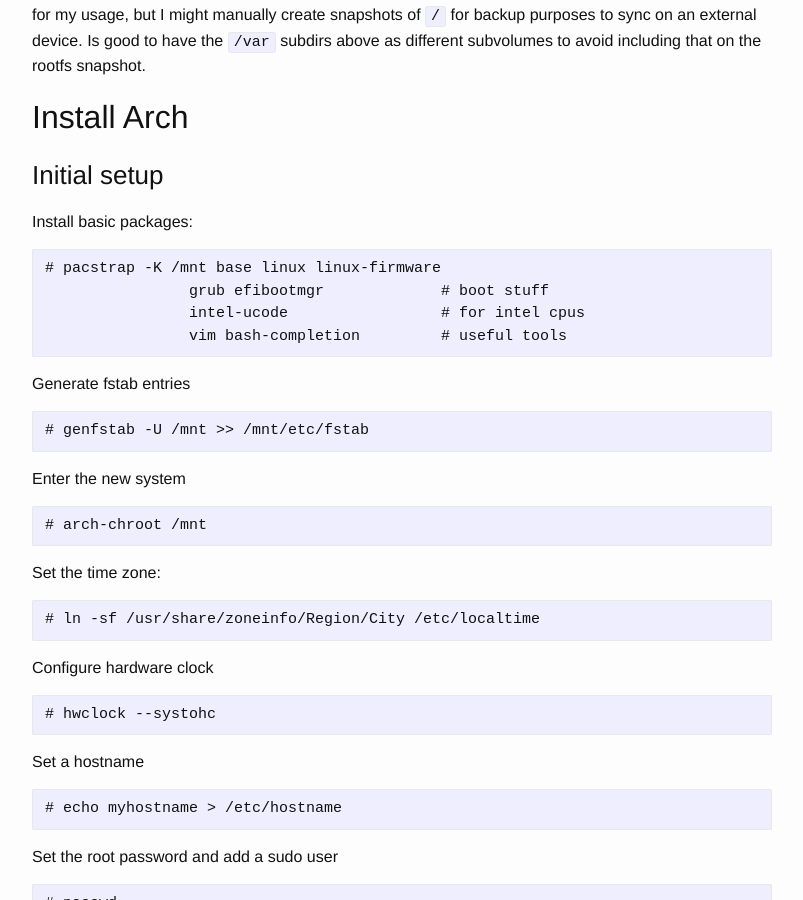
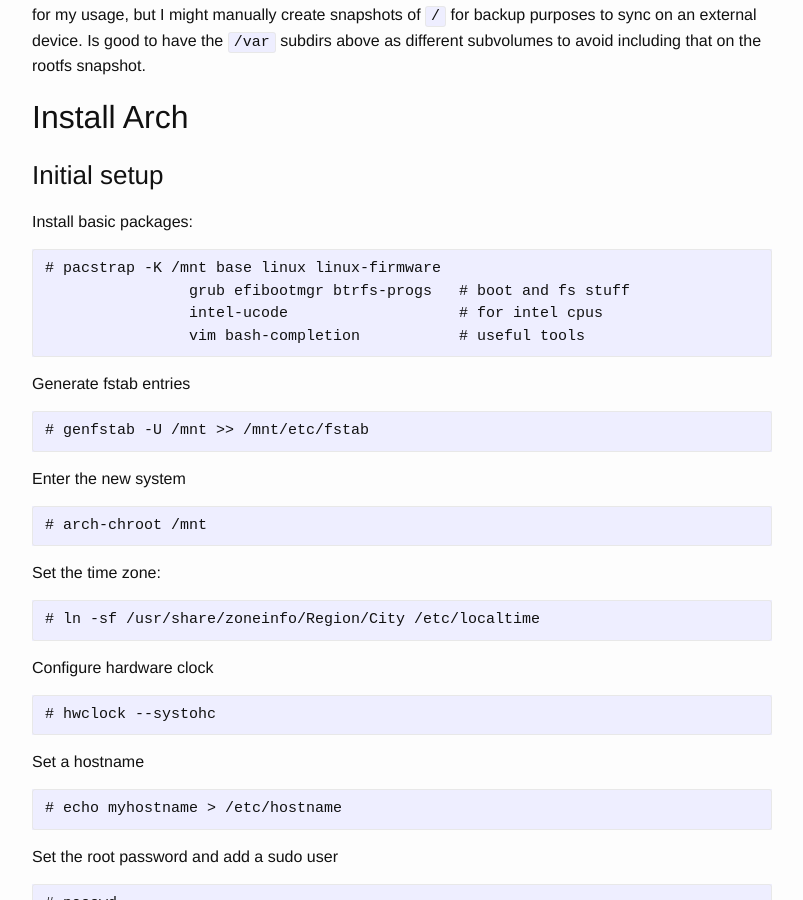
Before and after one commit to arielzn/arielzn.github.io, a Jekyll site: the page built from _posts/2024-06-03-install-archlinux-encrypted-boot.md, in a window 1280 px wide and 900 px high, scrolled down 2409 px. Shown: the whole window, without its empty margins (238-1041 px from the left). Built offline with Jekyll 4.4.1, drawn with Linux system fonts in a browser that asks for light colours.

Commit message:
add install of btrfs tools for correct initramfs generation

```diff
--- a/_posts/2024-06-03-install-archlinux-encrypted-boot.md
+++ b/_posts/2024-06-03-install-archlinux-encrypted-boot.md
@@ -116,9 +116,9 @@
 Install basic packages:
 
     # pacstrap -K /mnt base linux linux-firmware
-                    grub efibootmgr             # boot stuff
-                    intel-ucode                 # for intel cpus
-                    vim bash-completion         # useful tools
+                    grub efibootmgr btrfs-progs   # boot and fs stuff
+                    intel-ucode                   # for intel cpus
+                    vim bash-completion           # useful tools
 
 Generate fstab entries
 
```
